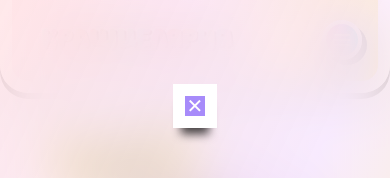
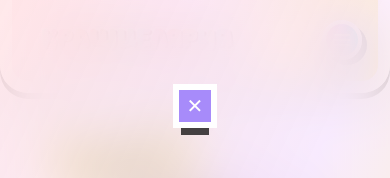
Before and after one commit to RahaAndiyskiy/Crash_celarya, a Next.js app: page / in a window 390 px wide. Both pictures are taken after a click on the button "Открыть меню". Shown: the top 178 px of the page. Built offline with nearby package versions, Linux system fonts and the light colour scheme.

Commit message:
Commit Header changes

```diff
--- a/components/Header.jsx
+++ b/components/Header.jsx
@@ -57,7 +57,7 @@ export default function Header() {
               type="button"
               aria-label="Закрыть меню"
               onClick={() => setMenuOpen(false)}
-              className="absolute left-1/2 top-[-44px] inline-flex h-11 w-11 -translate-x-1/2 items-center justify-center rounded-none border-[12px] border-white bg-[#A78BFA] text-xl text-white shadow-[0_14px_10px_-8px_rgba(0,0,0,0.72)] transition duration-300 ease-out hover:bg-[#9774f0] max-[375px]:left-[50%] max-[375px]:top-[76px] max-[375px]:-translate-x-1/2 max-[414px]:left-1/2 max-[414px]:top-[-20px] max-[414px]:-translate-x-1/2 max-[430px]:left-1/2 max-[430px]:top-[-20px] max-[430px]:-translate-x-1/2"
+              className="absolute left-1/2 top-[-44px] inline-flex h-11 w-11 -translate-x-1/2 items-center justify-center rounded-none border-[6px] border-white bg-[#A78BFA] text-xl text-white shadow-[0_15px_0_-8px_rgba(0,0,0,0.72)] transition duration-300 ease-out hover:bg-[#9774f0] max-[375px]:left-[50%] max-[375px]:top-[76px] max-[375px]:-translate-x-1/2 max-[414px]:left-1/2 max-[414px]:top-[-20px] max-[414px]:-translate-x-1/2 max-[430px]:left-1/2 max-[430px]:top-[-20px] max-[430px]:-translate-x-1/2"
             >
               ✕
             </button>
```
